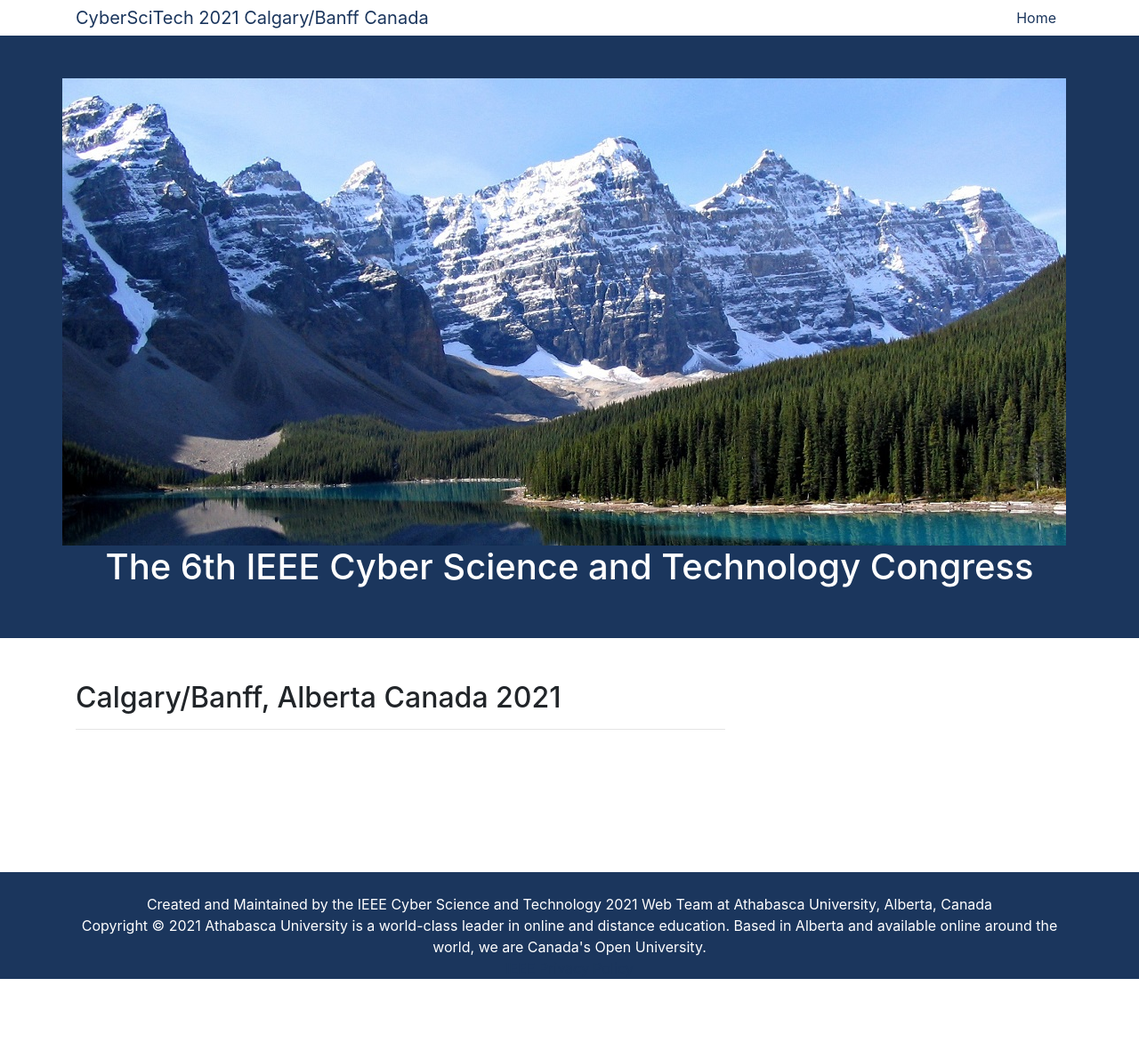
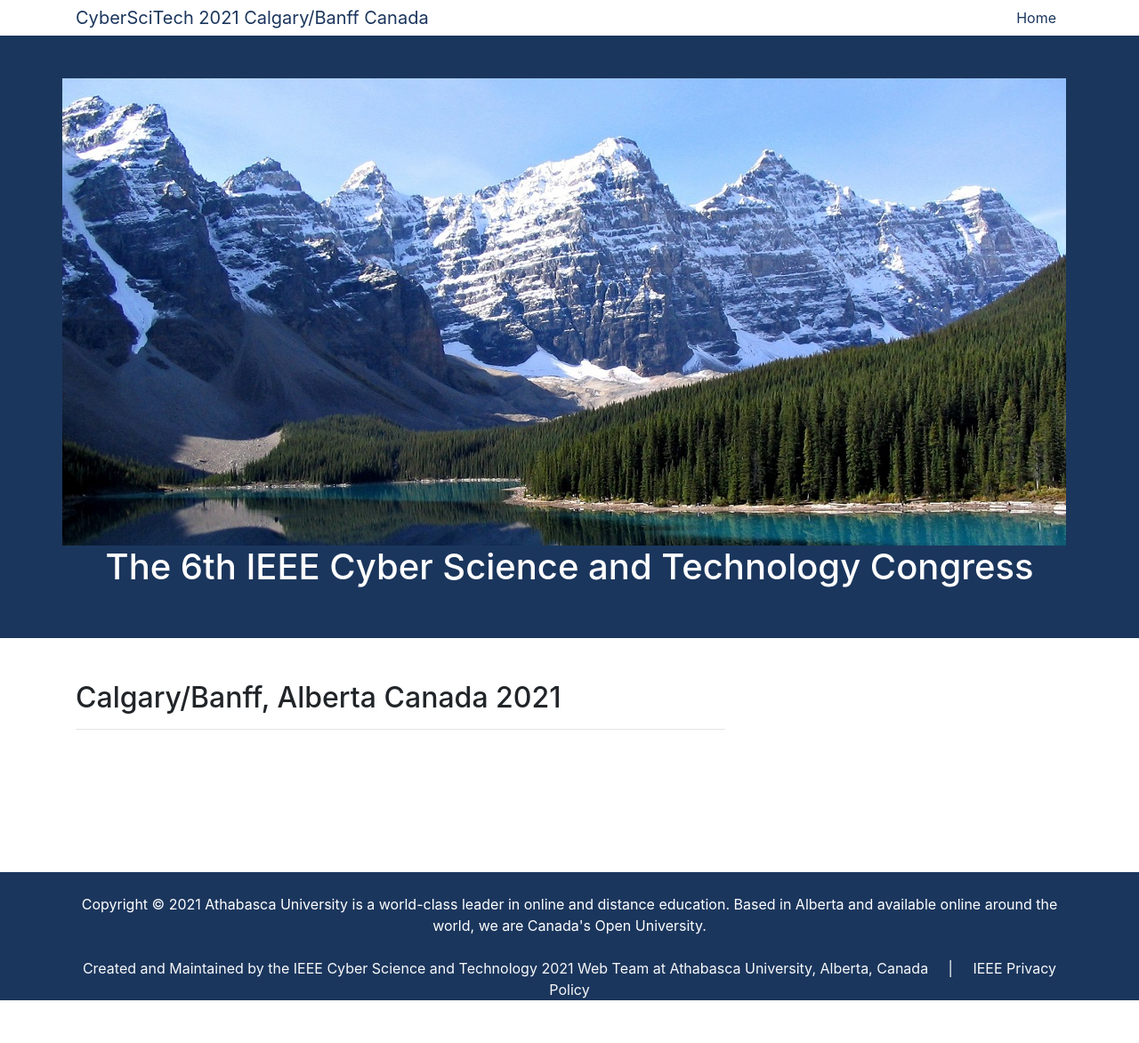
Before and after one commit to kstauff/2021, a Jekyll site: the page built from index.html, in a window 1280 px wide. Shown: the whole page at 89% size. Built offline with Jekyll 4.4.1, drawn with Linux system fonts in a browser that asks for light colours; before the commit the page ends 1148 px from its top, so only the background shows below that.

Commit message:
Update footer.html

```diff
--- a/_includes/footer.html
+++ b/_includes/footer.html
@@ -4,15 +4,15 @@
     <p class="m-0 text-center text-white">
 
                 <br/>
-                                        <a href="http://www.athabascau.ca/" target="_blank" class="text-white">Created and Maintained by the IEEE Cyber Science and Technology 2021 Web Team at Athabasca University, Alberta, Canada</a></li>
-
-                                 <br/>
 
 
 
                            Copyright &copy; 2021 Athabasca University is a world-class leader in online and distance education. Based in Alberta and
-  available online around the world, we are Canada's Open University.     <br/>
-                        <a href="https://www.ieee.org/security-privacy.html" target=_new>IEEE Privacy Policy</a>
+  available online around the world, we are Canada's Open University.     <br/>    <br/>
+              <a href="http://www.athabascau.ca/" target="_new" class="text-light">Created and Maintained by the IEEE Cyber Science and Technology 2021 Web Team at Athabasca University, Alberta, Canada</a></li>
+
+                       &nbsp;      &nbsp; |  &nbsp;   &nbsp;
+                                             <a href="https://www.ieee.org/security-privacy.html" target="_new"  class="text-light">IEEE Privacy Policy</a>
      <br/>
 
     </p>
```
